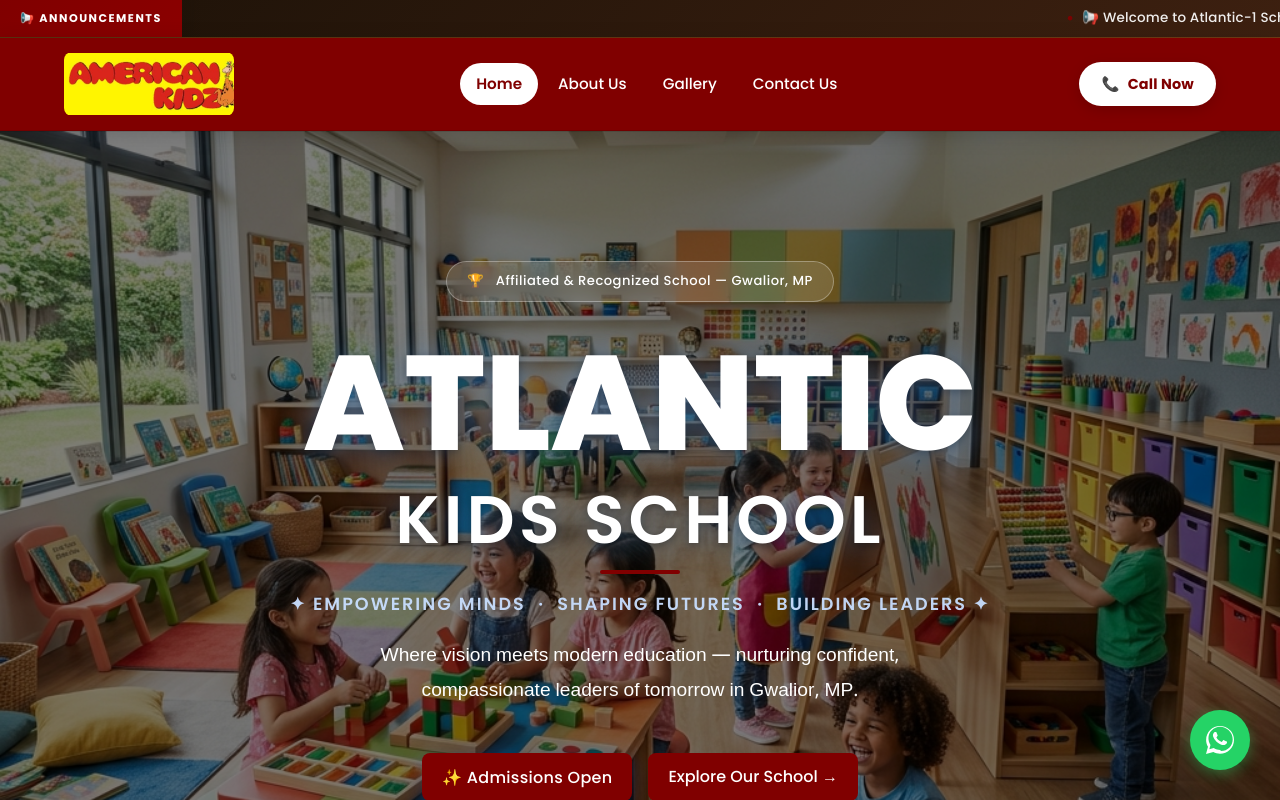
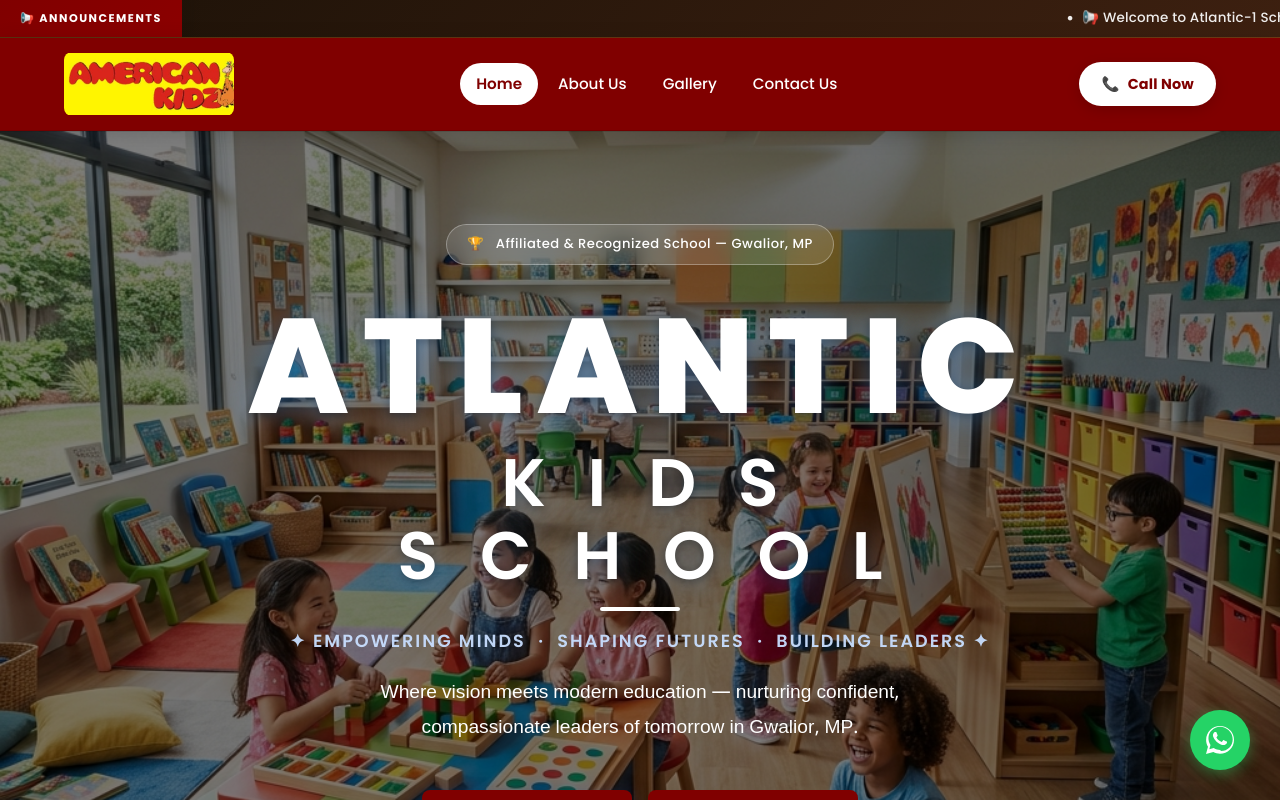
Before and after one commit to haarekasahara1923-wq/atlantic1, a Next.js app: page / in a window 1280 px wide. Shown: the top 800 px of the page. Built offline with nearby package versions, Linux system fonts and the light colour scheme; no server answers; the database is empty.

Commit message:
Fix hero school name alignment and footer hover colors

```diff
--- a/src/app/(public)/page.tsx
+++ b/src/app/(public)/page.tsx
@@ -65,8 +65,8 @@ export default function Home() {
             🏆 &nbsp; Affiliated & Recognized School — Gwalior, MP
           </div>
           <h1 className={`${styles.heroSchoolName} animate-fade-in-2`} style={{ display: 'flex', flexDirection: 'column', alignItems: 'center' }}>
-            <span style={{ fontSize: '1.2em', fontWeight: 800 }}>ATLANTIC</span>
-            <span style={{ fontSize: '0.6em', letterSpacing: '4px', fontWeight: 600, marginTop: '5px' }}>KIDS SCHOOL</span>
+            <span style={{ fontSize: '1.2em', fontWeight: 800, letterSpacing: '0.1em' }}>ATLANTIC</span>
+            <span style={{ fontSize: '0.6em', letterSpacing: '0.62em', fontWeight: 600, marginTop: '5px', marginRight: '-0.62em' }}>KIDS SCHOOL</span>
           </h1>
           <p className={`${styles.heroTagline} animate-fade-in-2`}>
             ✦ Empowering Minds &nbsp;·&nbsp; Shaping Futures &nbsp;·&nbsp; Building Leaders ✦
--- a/src/app/globals.css
+++ b/src/app/globals.css
@@ -7,7 +7,7 @@
   --primary-dark:  #4d0000;
   --secondary:     #800000;
   --secondary-color: #800000;
-  --accent:        #800000;
+  --accent:        #ffffff;
   --gold:          #ffffff;
   --bg:            #F8FAFC;
   --bg-dark:       #800000;
```
